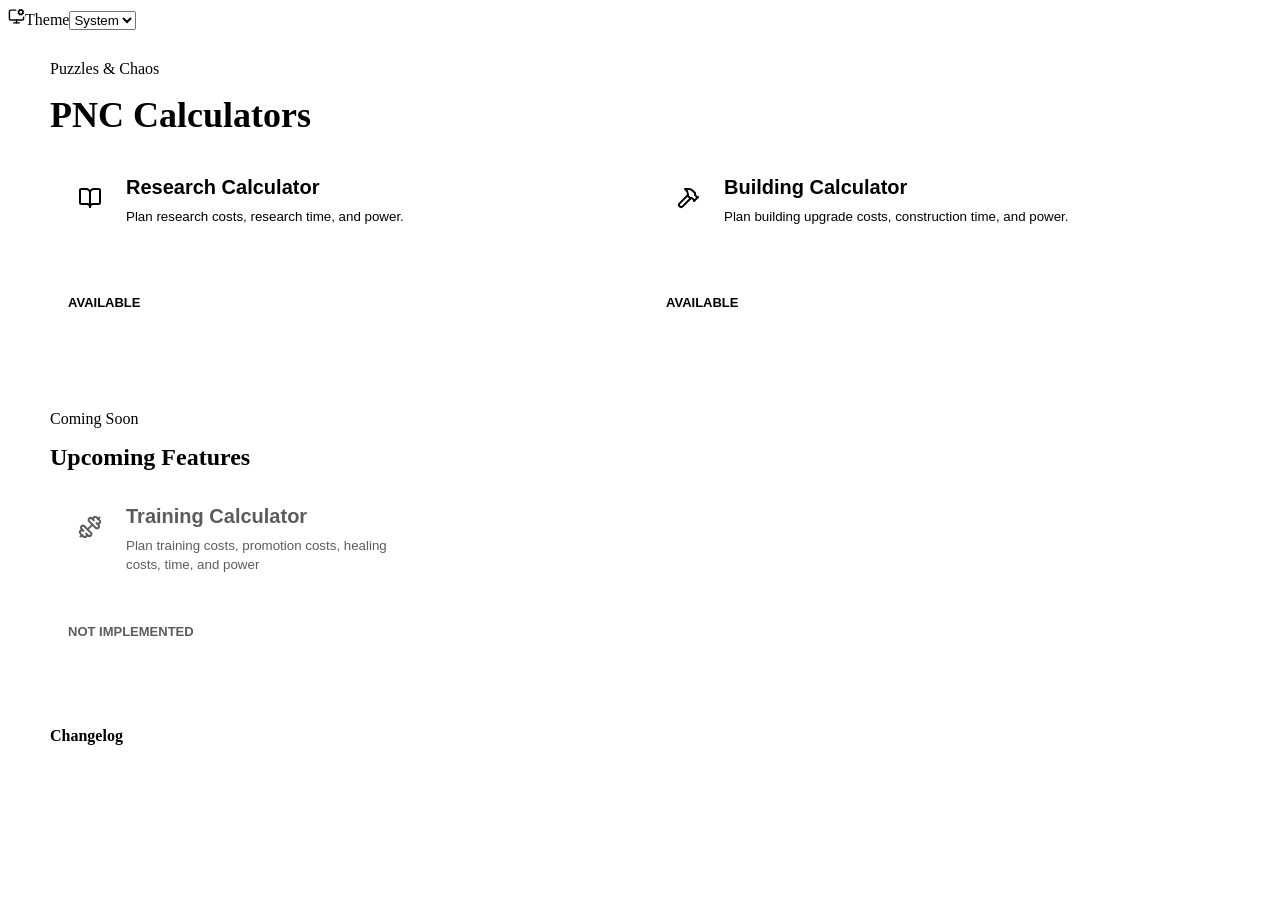
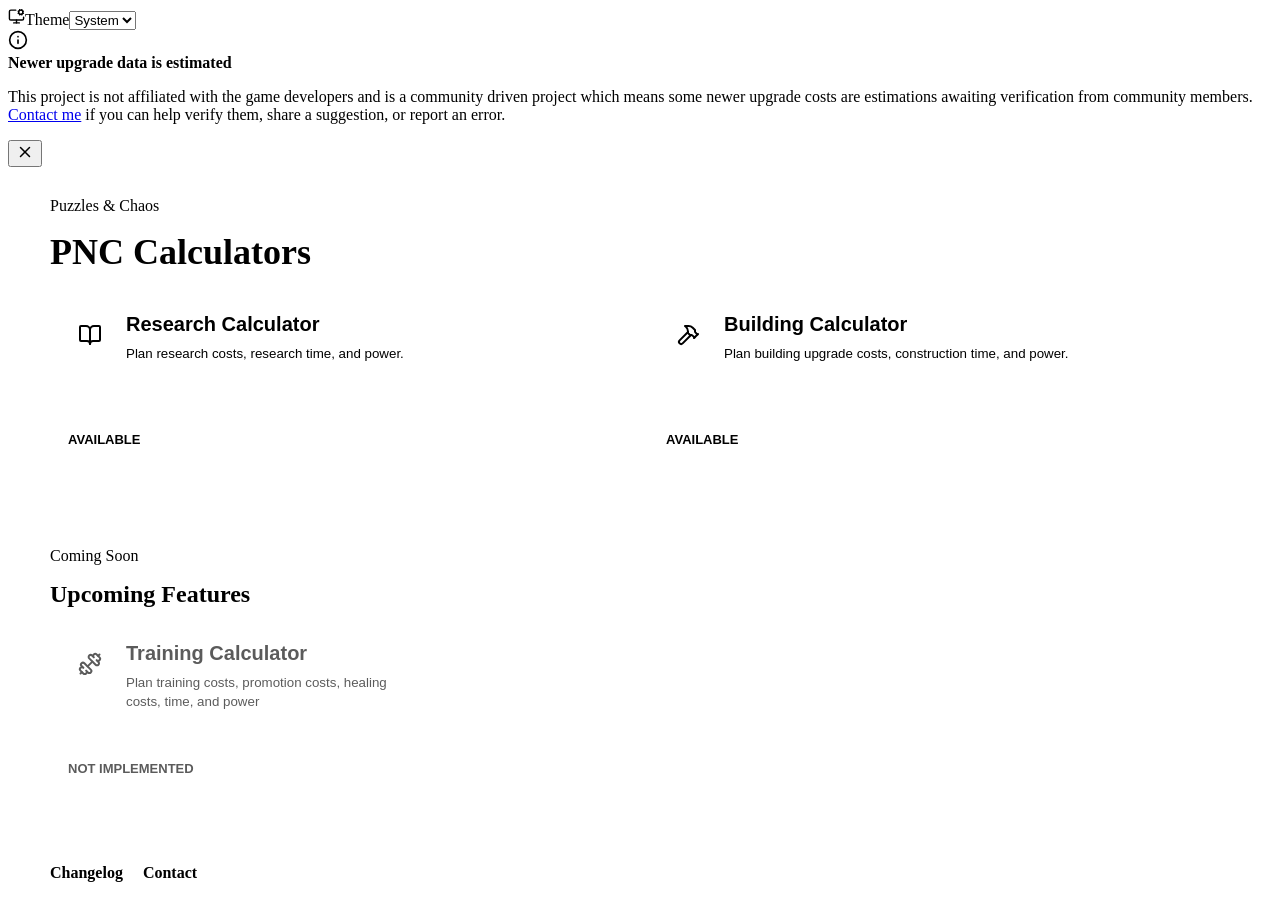
Before and after one commit to BrKap/pnccalc, a React (Vite) app in the folder packages/frontend/: page / in a window 1280 px wide. Shown: the top 920 px of the page. Before the commit the page ends 825 px from the top, so only its background shows below. Built offline with nearby package versions, Linux system fonts and the light colour scheme; the HTML template or start-up script is replaced by a standard one.

Commit message:
Few UI changes, Contact Page, Notice

```diff
--- a/packages/frontend/src/App.jsx
+++ b/packages/frontend/src/App.jsx
@@ -6,6 +6,8 @@ import ThemeControl from './features/calculator/components/ThemeControl.jsx';
 import ChangelogPage from './pages/ChangelogPage.jsx';
 import { PresetProvider } from './features/presets/PresetContext.jsx';
 import PlannerPage from './features/planner/PlannerPage.jsx';
+import ContactPage from './pages/ContactPage.jsx';
+import EstimationNotice from './components/EstimationNotice.jsx';
 
 const ROUTES = {
   home: 'home',
@@ -13,6 +15,7 @@ const ROUTES = {
   building: 'building',
   changelog: 'changelog',
   planner: 'planner',
+  contact: 'contact',
 };
 
 function getRoute(hash) {
@@ -20,6 +23,7 @@ function getRoute(hash) {
   if (hash === '#/research') return ROUTES.research;
   if (hash === '#/building') return ROUTES.building;
   if (hash === '#/changelog') return ROUTES.changelog;
+  if (hash === '#/contact') return ROUTES.contact;
   return ROUTES.home;
 }
 
@@ -49,6 +53,7 @@ export default function App() {
       [ROUTES.research]: '#/research',
       [ROUTES.building]: '#/building',
       [ROUTES.changelog]: '#/changelog',
+      [ROUTES.contact]: '#/contact',
       [ROUTES.home]: '#/',
     };
     window.location.hash = hashes[nextRoute] ?? hashes[ROUTES.home];
@@ -71,12 +76,17 @@ export default function App() {
       return <PlannerPage planner={parsePlannerHash(locationHash)} />;
     }
 
+    if (route === ROUTES.contact) {
+      return <ContactPage />;
+    }
+
     return <HomePage onNavigate={navigate} />;
   }, [route, locationHash]);
 
   return (
     <PresetProvider>
       <ThemeControl />
+      <EstimationNotice />
       {page}
     </PresetProvider>
   );
--- /dev/null
+++ b/packages/frontend/src/components/EstimationNotice.jsx
@@ -0,0 +1,44 @@
+import React, { useState } from 'react';
+import { Info, X } from 'lucide-react';
+
+const DISMISS_KEY = 'pnc-estimation-notice-dismissed';
+
+function wasDismissed() {
+  try {
+    return window.localStorage.getItem(DISMISS_KEY) === 'true';
+  } catch {
+    return false;
+  }
+}
+
+export default function EstimationNotice() {
+  const [visible, setVisible] = useState(() => !wasDismissed());
+
+  const dismiss = () => {
+    setVisible(false);
+    try {
+      window.localStorage.setItem(DISMISS_KEY, 'true');
+    } catch {
+      // Dismissal still works for this session when browser storage is unavailable.
+    }
+  };
+
+  if (!visible) return null;
+
+  return (
+    <aside className="estimation-notice" aria-label="Upgrade data notice">
+      <Info className="estimation-notice-icon" size={20} aria-hidden="true" />
+      <div>
+        <strong>Newer upgrade data is estimated</strong>
+        <p>
+           This project is not affiliated with the game developers and is a community driven project which means some newer upgrade costs are estimations awaiting verification from community members.{' '}
+          <a href="#/contact">Contact me</a> if you can help verify them, share a suggestion,
+          or report an error.
+        </p>
+      </div>
+      <button type="button" onClick={dismiss} aria-label="Dismiss upgrade data notice">
+        <X size={18} aria-hidden="true" />
+      </button>
+    </aside>
+  );
+}
--- a/packages/frontend/src/features/calculator/components/LoadoutEffectDetails.jsx
+++ b/packages/frontend/src/features/calculator/components/LoadoutEffectDetails.jsx
@@ -2,13 +2,16 @@ import React from 'react';
 import { RESOURCE_LABELS } from '../resourceConfig';
 import { formatNumber } from '../formatters';
 
-export default function LoadoutEffectDetails({ item, selection, group }) {
+export default function LoadoutEffectDetails({ item, selection, group, image }) {
   const effects = item.levels[selection];
 
   return (
     <div className="popover-content">
       <div className="popover-title-row">
-        <h3>{item.name}</h3>
+        <div className="popover-item-title">
+          {image && <img src={image} alt="" aria-hidden="true" />}
+          <h3>{item.name}</h3>
+        </div>
         <span>{selection === '' || selection == null
           ? 'Not selected'
           : group === 'gear' ? `${selection} star` : `+${selection}`}</span>
--- a/packages/frontend/src/features/calculator/components/LoadoutPanel.jsx
+++ b/packages/frontend/src/features/calculator/components/LoadoutPanel.jsx
@@ -26,7 +26,12 @@ function SelectionField({ item, group, value, setLoadout, image }) {
             label={`Show ${item.name} reductions`}
             triggerClassName="loadout-icon-button"
           >
-            <LoadoutEffectDetails item={item} selection={selection} group={group} />
+            <LoadoutEffectDetails
+              item={item}
+              selection={selection}
+              group={group}
+              image={image}
+            />
           </InfoPopover>
         )}
         <label htmlFor={fieldId}>{item.name}</label>
--- a/packages/frontend/src/features/research/research.css
+++ b/packages/frontend/src/features/research/research.css
@@ -635,6 +635,20 @@
   font-size: 16px;
 }
 
+.popover-item-title {
+  display: flex;
+  min-width: 0;
+  align-items: center;
+  gap: 9px;
+}
+
+.popover-item-title img {
+  width: 38px;
+  height: 38px;
+  flex: 0 0 auto;
+  object-fit: contain;
+}
+
 .popover-title-row > span {
   flex: 0 0 auto;
   border-radius: 999px;
--- a/packages/frontend/src/pages/ChangelogPage.jsx
+++ b/packages/frontend/src/pages/ChangelogPage.jsx
@@ -3,6 +3,11 @@ import { ArrowLeft } from 'lucide-react';
 import '../styles/changelog.css';
 
 const releases = [
+  {
+    version: '1.2.1',
+    title: 'Contact and notice',
+    description: 'Added a contact page and a notice that the website is not affliated with the game developers and some upgrade costs are estimations. Also a few UI fixes.',
+  },
   {
     version: '1.2',
     title: 'Presets and Prerequisite',
--- /dev/null
+++ b/packages/frontend/src/pages/ContactPage.jsx
@@ -0,0 +1,28 @@
+import React from 'react';
+import { ArrowLeft, MessageCircle } from 'lucide-react';
+import '../styles/contact.css';
+
+export default function ContactPage() {
+  return (
+    <main className="contact-page">
+      <a className="contact-back" href="#/">
+        <ArrowLeft size={16} aria-hidden="true" />
+        Back to calculators
+      </a>
+
+      <section className="contact-card" aria-labelledby="contact-title">
+        <span className="contact-icon"><MessageCircle size={26} aria-hidden="true" /></span>
+        <p className="eyebrow">Get in touch</p>
+        <h1 id="contact-title">Contact</h1>
+        <p>
+          Want to help verify upgrade data, provide a suggestion, or report an error?
+          You can reach me on Discord.
+        </p>
+        <div className="discord-contact">
+          <span>Discord</span>
+          <strong>primeprismatic</strong>
+        </div>
+      </section>
+    </main>
+  );
+}
--- a/packages/frontend/src/pages/HomePage.jsx
+++ b/packages/frontend/src/pages/HomePage.jsx
@@ -81,6 +81,7 @@ export default function HomePage({ onNavigate }) {
 
       <footer className="home-footer">
         <a href="#/changelog">Changelog</a>
+        <a href="#/contact">Contact</a>
       </footer>
     </main>
   );
--- /dev/null
+++ b/packages/frontend/src/styles/contact.css
@@ -0,0 +1,87 @@
+.contact-page {
+  display: grid;
+  max-width: 760px;
+  margin: 0 auto;
+  align-content: start;
+  gap: 20px;
+  padding-top: 48px;
+}
+
+.contact-back {
+  display: inline-flex;
+  width: fit-content;
+  align-items: center;
+  gap: 7px;
+  color: var(--muted-strong);
+  font-weight: 700;
+  text-decoration: none;
+}
+
+.contact-back:hover,
+.contact-back:focus-visible {
+  color: var(--accent);
+}
+
+.contact-card {
+  border: 1px solid var(--border);
+  border-radius: 12px;
+  background: var(--surface);
+  box-shadow: 0 14px 36px var(--shadow);
+  padding: 32px;
+}
+
+.contact-icon {
+  display: grid;
+  width: 48px;
+  height: 48px;
+  place-items: center;
+  margin-bottom: 20px;
+  border-radius: 10px;
+  background: var(--accent);
+  color: var(--accent-text);
+}
+
+.contact-card h1 {
+  margin: 0;
+  font-size: 36px;
+}
+
+.contact-card > p:not(.eyebrow) {
+  max-width: 580px;
+  margin: 14px 0 24px;
+  color: var(--muted);
+  line-height: 1.6;
+}
+
+.discord-contact {
+  display: flex;
+  align-items: center;
+  justify-content: space-between;
+  gap: 16px;
+  border: 1px solid var(--border-soft);
+  border-radius: 9px;
+  background: var(--surface-subtle);
+  padding: 14px 16px;
+}
+
+.discord-contact span {
+  color: var(--muted);
+  font-size: 13px;
+  font-weight: 700;
+  text-transform: uppercase;
+}
+
+.discord-contact strong {
+  color: var(--text);
+  font-size: 17px;
+}
+
+@media (max-width: 700px) {
+  .contact-page {
+    padding-top: 28px;
+  }
+
+  .contact-card {
+    padding: 24px;
+  }
+}
--- a/packages/frontend/src/styles/global.css
+++ b/packages/frontend/src/styles/global.css
@@ -153,6 +153,64 @@ main {
   outline: 0;
 }
 
+.estimation-notice {
+  position: fixed;
+  right: 18px;
+  top: 18px;
+  z-index: 1100;
+  display: grid;
+  width: min(430px, calc(100vw - 36px));
+  grid-template-columns: auto minmax(0, 1fr) auto;
+  align-items: start;
+  gap: 11px;
+  border: 1px solid var(--border);
+  border-left: 4px solid var(--accent);
+  border-radius: 10px;
+  background: var(--surface);
+  box-shadow: 0 18px 46px rgba(0, 0, 0, 0.22);
+  padding: 14px;
+}
+
+.estimation-notice-icon {
+  margin-top: 1px;
+  color: var(--accent);
+}
+
+.estimation-notice strong {
+  display: block;
+  font-size: 14px;
+}
+
+.estimation-notice p {
+  margin: 5px 0 0;
+  color: var(--muted);
+  font-size: 12px;
+  line-height: 1.5;
+}
+
+.estimation-notice a {
+  color: var(--accent);
+  font-weight: 800;
+}
+
+.estimation-notice button {
+  display: inline-grid;
+  place-items: center;
+  margin: -5px -5px 0 0;
+  border: 0;
+  border-radius: 6px;
+  background: transparent;
+  color: var(--muted);
+  cursor: pointer;
+  padding: 5px;
+}
+
+.estimation-notice button:hover,
+.estimation-notice button:focus-visible {
+  background: var(--surface-subtle);
+  color: var(--text);
+}
+
 @media (max-width: 1100px) {
   main {
     padding: 16px;
--- a/packages/frontend/src/styles/home.css
+++ b/packages/frontend/src/styles/home.css
@@ -40,6 +40,8 @@
 }
 
 .home-footer {
+  display: flex;
+  gap: 20px;
   margin-top: 48px;
   border-top: 1px solid var(--border);
   padding: 22px 0 72px;
```
